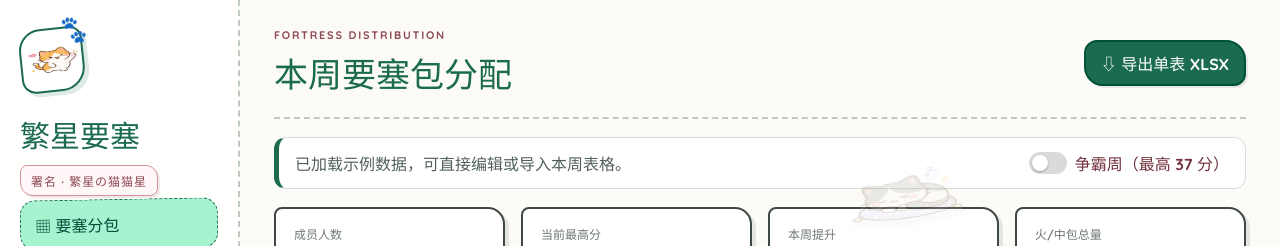
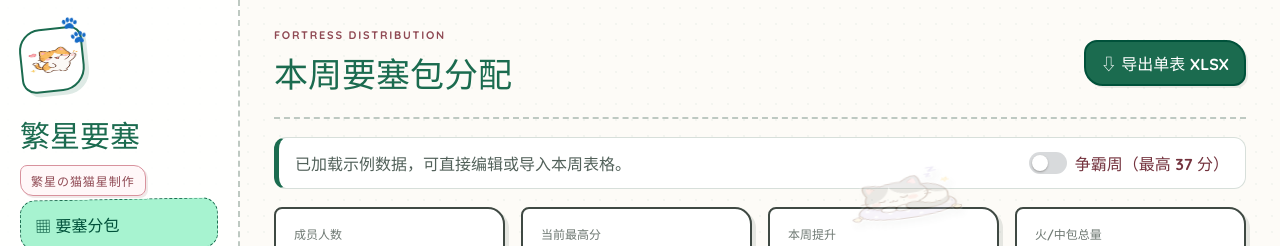
Before and after one commit to liang-jiahe/fortress-distribution, a React (Vite) app: page / in a window 1280 px wide. Shown: the top 246 px of the page. Built offline with nearby package versions, Linux system fonts and the light colour scheme.

Commit message:
ui: update creator badge wording

```diff
--- a/src/styles.css
+++ b/src/styles.css
@@ -8,7 +8,7 @@ button, input, select { font: inherit; }
 .sidebar { width: 240px; flex: 0 0 240px; padding: 28px 20px; border-right: 2px dashed #bec9c2; background: rgba(255,255,255,.84); position: sticky; top: 0; height: 100vh; }
 .brand-mark { font-size: 36px; width: 64px; height: 64px; display:grid; place-items:center; background:#a6f2cf; border:2px solid #1b6b4f; border-radius: 22px 12px 24px 14px; transform:rotate(-6deg); box-shadow:4px 4px 0 rgba(27,107,79,.14); }
 .sidebar h1 { margin: 20px 0 3px; font: 700 30px Caveat, cursive; color: #1b6b4f; }
-.sidebar h1::after { content:'署名 · 繁星の猫猫星'; display:table; margin-top:9px; padding:6px 10px; color:#8f4953; font:700 12px Quicksand, "Microsoft YaHei", sans-serif; letter-spacing:.08em; background:#fff7f8; border:1.5px solid #d8929d; border-radius:7px 12px 8px 13px; box-shadow:2px 2px 0 rgba(143,73,83,.12); }
+.sidebar h1::after { content:'繁星の猫猫星制作'; display:table; margin-top:9px; padding:6px 10px; color:#8f4953; font:700 12px Quicksand, "Microsoft YaHei", sans-serif; letter-spacing:.08em; background:#fff7f8; border:1.5px solid #d8929d; border-radius:7px 12px 8px 13px; box-shadow:2px 2px 0 rgba(143,73,83,.12); }
 .sidebar p { margin:0 0 28px; color:#6f7973; font-size:13px; }
 .sidebar nav { display:grid; gap:8px; }
 .sidebar nav button { width:100%; padding: 12px 14px; color:#52615a; border:1px dashed transparent; border-radius: 15px; font-weight:600; background:transparent; text-align:left; cursor:pointer; transition:.2s; }
```
